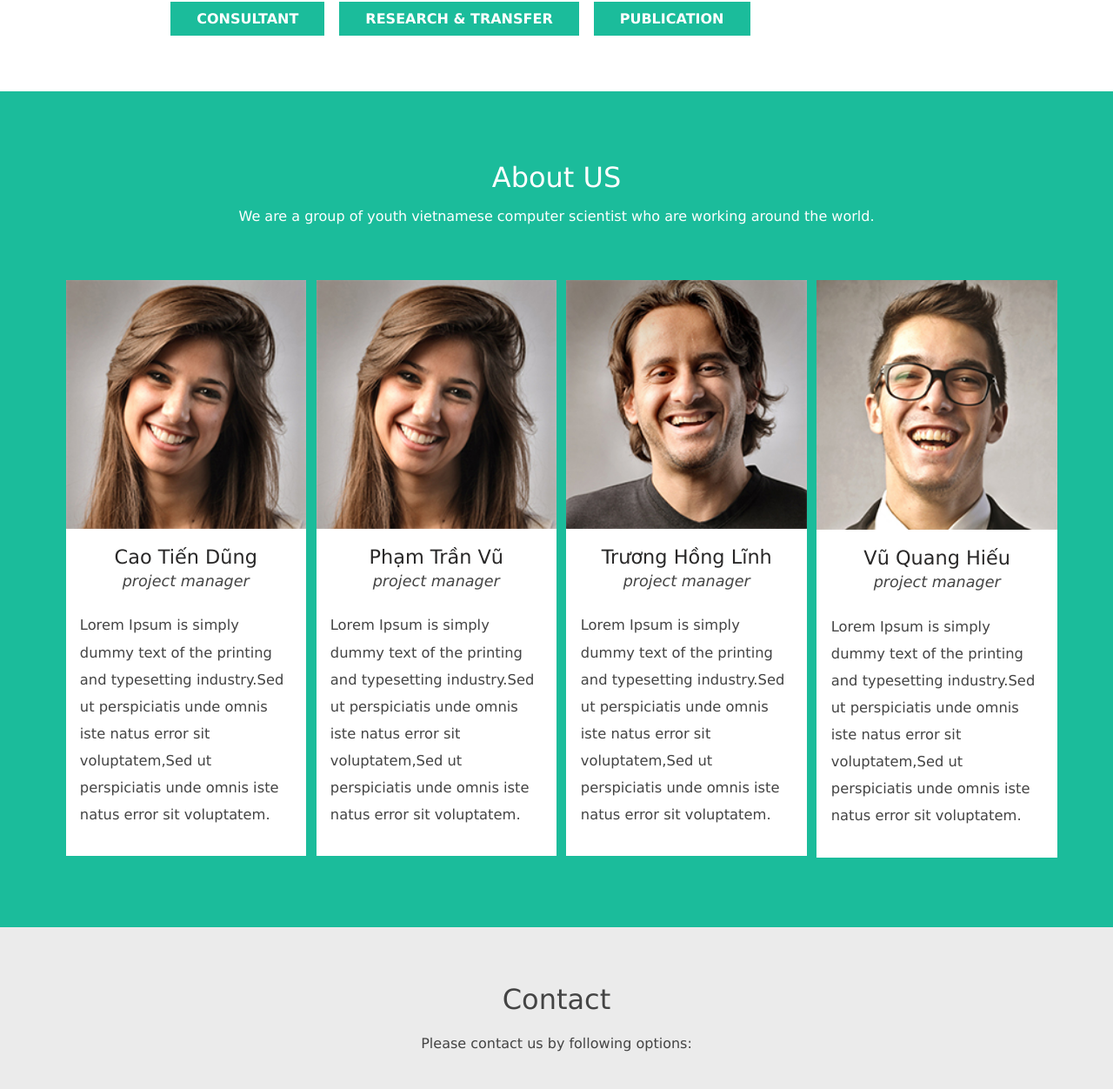
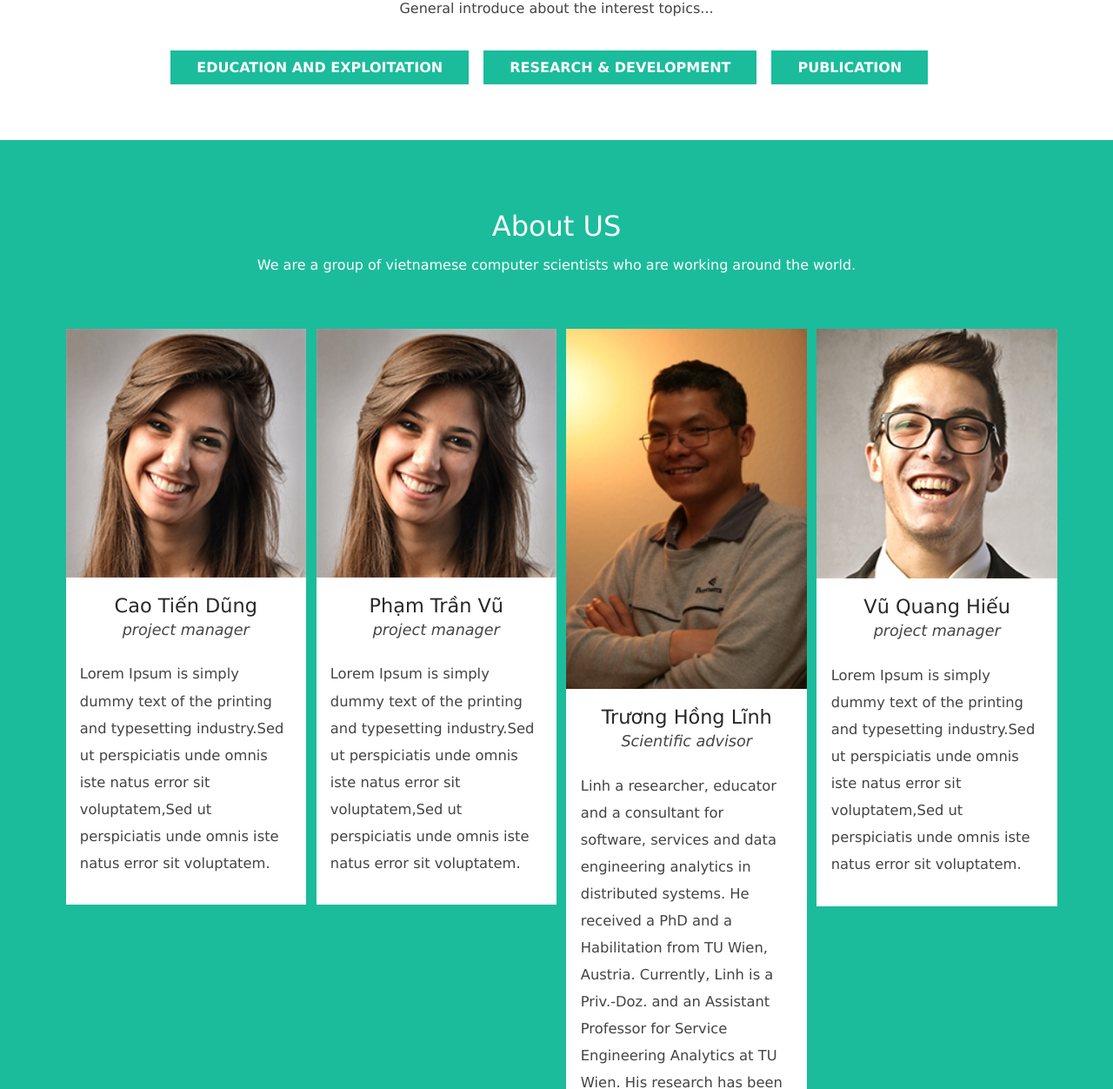
Before and after one commit to dungcao/analytics, a plain HTML site: page indexen.html in a window 1280 px wide. Shown: the part 743-1995 px from the top of the page at 87% size. Drawn offline with Linux system fonts and the light colour scheme.

Commit message:
update english a bit

```diff
--- a/indexen.html
+++ b/indexen.html
@@ -125,7 +125,7 @@ License URL: http://creativecommons.org/licenses/by/3.0/
 		<div class="wrap">
 				<!---start-da-slider----->
 						<div class="da-slide">
-								<h2><span>Research and provide the solutions for </span>Smart City</h2>
+								<h2><span>Research, Development and Exploitation of innovative solutions for </span>Smart City in Vietnam</h2>
 									<p></p>
 									<!--a href="#" class="da-link">Tìm hiểu thêm</a-->
 									<a href="#portfolio" class="scroll"><span class="da-img"> </span> </a>
@@ -155,8 +155,8 @@ License URL: http://creativecommons.org/licenses/by/3.0/
 						<h2>Portfolio</h2>
 						<p>General introduce about the interest topics...</p>
 					<ul id="filters">
-						<a href="#"><li><span class="filter active">Consultant</span></li></a>
-						<a href="#"><li><span class="filter active">Research & Transfer</span></li></a>
+						<a href="#"><li><span class="filter active">Education and Exploitation</span></li></a>
+						<a href="#"><li><span class="filter active">Research & Development</span></li></a>
 						<a href="#"><li><span class="filter active">Publication</span></li></a>
 						<!--
 						<li><span class="filter active" data-filter="app card icon logo web">Dịch vụ tư vấn</span></li>
@@ -334,7 +334,7 @@ License URL: http://creativecommons.org/licenses/by/3.0/
 <div class="about" id="about">
 	<div class="wrap">
 	<h2>About US</h2>
-	<p>We are a group of youth vietnamese computer scientist who are working around the world.</p>
+	<p>We are a group of vietnamese computer scientists who are working around the world.</p>
 		<div class="about-grids">
 
 			<div class="grid">
@@ -391,12 +391,18 @@ License URL: http://creativecommons.org/licenses/by/3.0/
 						</ul>
 					</div>
 				</span>
-				<img class="post-person" src="images/img2.jpg">
+				<img class="post-person" src="images/linh.jpg">
 				</div>
 				<div class="desc">
 					<h3>Trương Hồng Lĩnh</h3>
-					<p>project manager</p>
-					<p>Lorem Ipsum is simply dummy text of the printing and typesetting industry.Sed ut perspiciatis unde omnis iste natus error sit voluptatem,Sed ut perspiciatis unde omnis iste natus error sit voluptatem.</p>
+					<p>Scientific advisor</p>
+					<p>Linh a researcher, educator and a consultant for software, services and data engineering analytics
+					in distributed systems. He received a PhD and a Habilitation from TU Wien, Austria. Currently,
+					Linh is a Priv.-Doz. and an Assistant Professor for Service Engineering Analytics at TU Wien. His research has been
+					applied to: Monitoring, Analysis and Optimization Techiques for Programs, Data and Systems; Parallel, Grid and
+					Cloud Computing, and IoT; Data Service Models and Analytics; Context-aware Computing, Socio-technical
+					Services Engineering; and Elastic Computing. Furthermore, he is interested in (free) ICT solutions for (under)
+					developing countries. </p>
 				</div>
 			</div>
 
```
